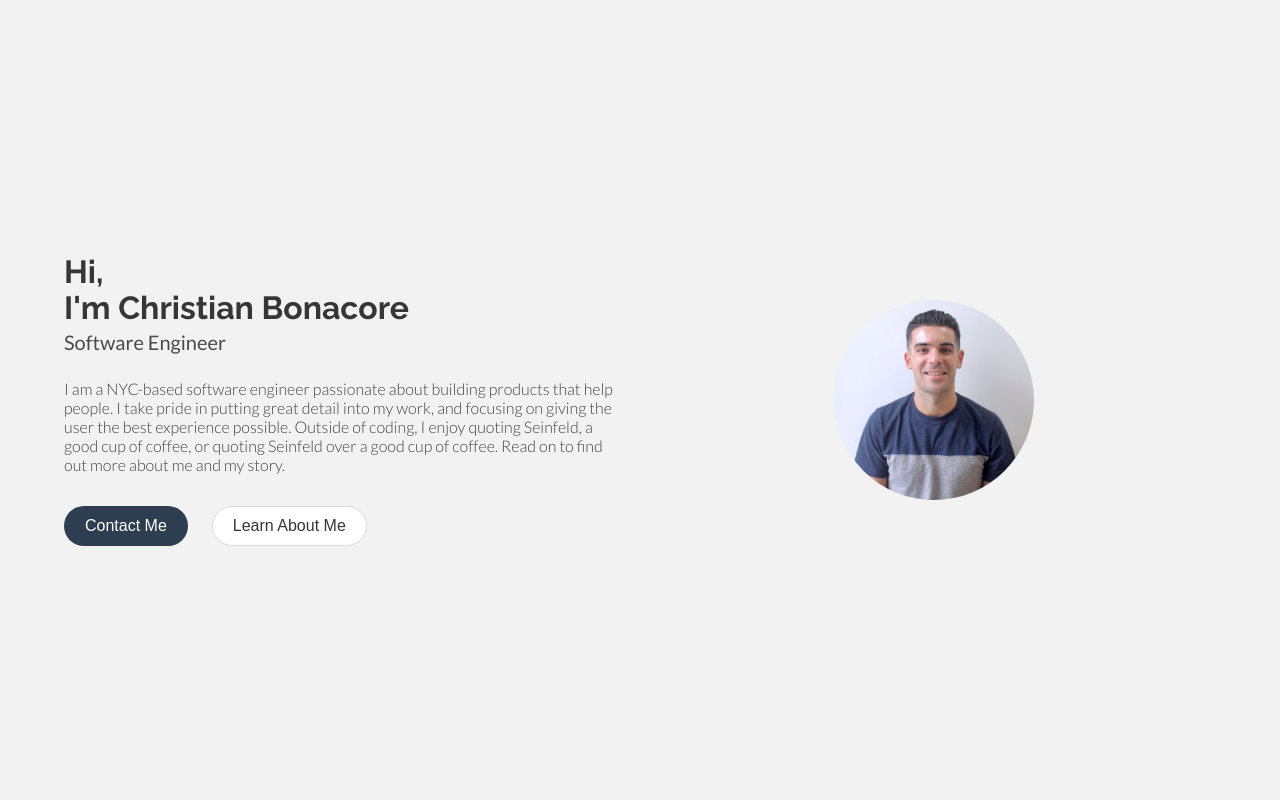
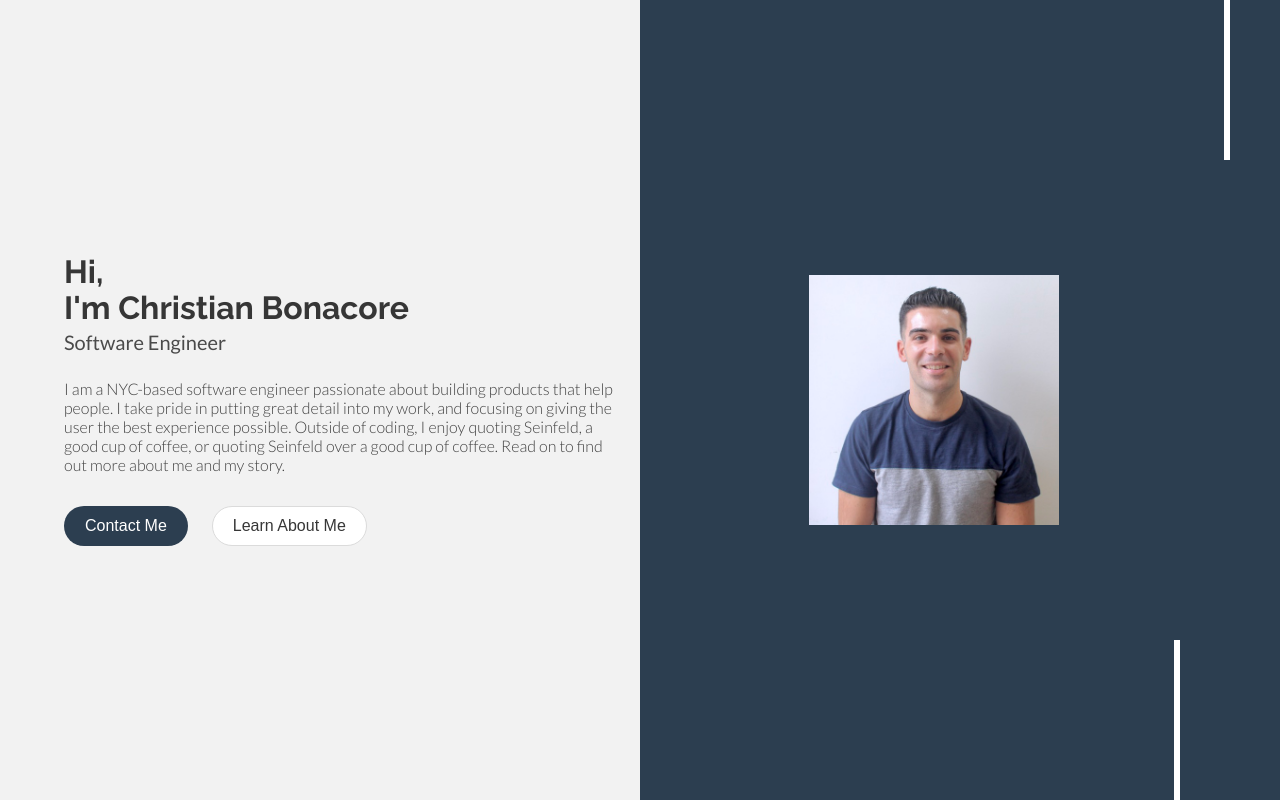
Before and after one commit to cbonaco1/personal_page, a Next.js app: page / in a window 1280 px wide. Shown: the top 800 px of the page. Built offline with nearby package versions, Linux system fonts and the light colour scheme.

Commit message:
add half colored section and bars

```diff
--- a/src/sections/Home.jsx
+++ b/src/sections/Home.jsx
@@ -4,10 +4,10 @@ import styles from 'styles/Home.module.scss'
 
 const Home = () => {
   return (
-    <div className="hero is-fullheight">
-      <div className="hero-body">
+    <div className={`hero is-fullheight ${styles.hero}`}>
+      <div className={`hero-body ${styles.heroBody}`}>
         <div className="container">
-          <div className="columns is-vcentered">
+          <div className="columns is-vcentered ic-centered is-mobile">
             <div className="column">
               <h1 className="title">
                 Hi,<br />
@@ -25,8 +25,7 @@ const Home = () => {
                 <button className="button is-rounded">Learn About Me</button>
               </div>
             </div>
-            <div className="column">
-              {/* TODO - use Next img here instead */}
+            <div className={`column ${styles.rightColumn}`}>
               <img
                 src="/img/me.jpg"
                 alt="Christian Bonacore"
--- a/src/styles/Home.module.scss
+++ b/src/styles/Home.module.scss
@@ -1,11 +1,47 @@
 @import "variables";
 
 .me {
-  border-radius: 50%;
-  height: 200px;
-  width: 200px;
+  height: 250px;
+  width: 250px;
   display: block;
   margin: 0 auto;
+}
+
+.heroBody {
+  position: relative;
+}
+.heroBody:after,
+.heroBody:before {
+  content: '';
+  display: block;
+  position: absolute;
+  background-color: $white;
+}
+.heroBody:after {
+  bottom: 0;
+  left: 24px;
+  height: 120px;
+  width: 6px;
+}
+.heroBody:before {
+  right: 0px;
+  bottom: 120px;
+  width: 10%;
+  height: 6px;
+}
+
+.hero {
+  position: relative;
+  &:before {
+    content: '';
+    display: block;
+    position: absolute;
+    bottom: 0;
+    right: 0;
+    height: 50%;
+    width: 100%;
+    background-color: $primary;
+  }
 }
 
 .buttonGroup {
@@ -19,7 +55,24 @@
   }
 }
 
-@media screen and (min-width: 769px) {
+@media screen and (min-width: $tablet) {
+  .hero:before {
+    height: 100%;
+    width: 50%;
+  }
+  .heroBody:after {
+    right: 100px;
+    left: auto;
+    height: 20vh;
+    width: 6px;
+  }
+  .heroBody:before {
+    top: 0px;
+    right: 50px;
+    bottom: auto;
+    height: 20vh;
+    width: 6px;
+  }
   .buttonGroup {
     flex-direction: row;
     button {
```
